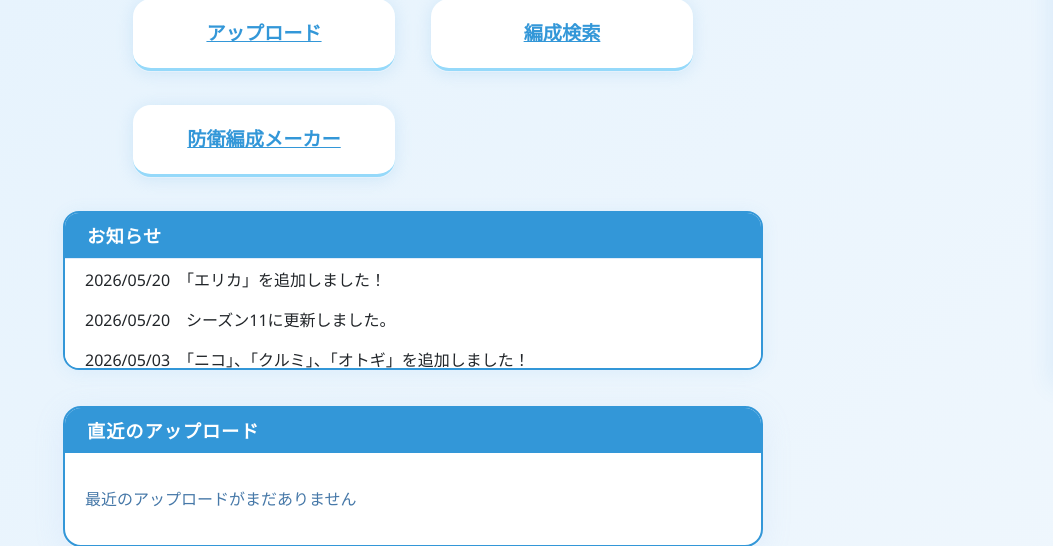
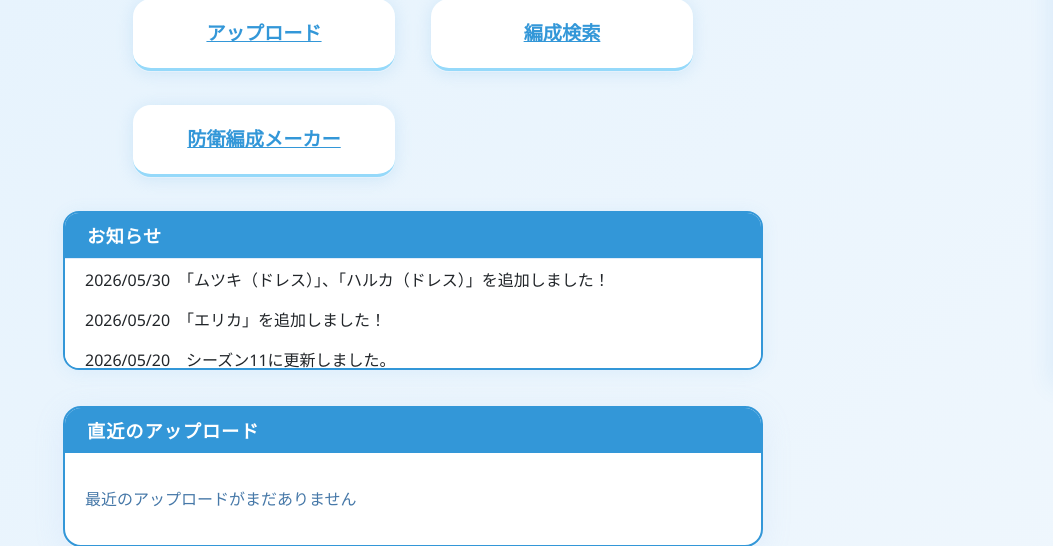
Before and after one commit to CCmoririn/blue-archive-battlelog-unified, a Flask app: template Blue_Archive_Battlelog_collect/templates/index.html in a window 1280 px wide. Shown: the part 414-960 px from the top of the page, without its empty margins (227-1280 px from the left). Run offline with Flask 3, Linux system fonts and the light colour scheme; the template is opened without the code that fills it, so the values that code supplies are empty; parts of the project's set-up code (start-up, migrations or seed data) failed here and were passed over.

Commit message:
生徒追加20260530

```diff
--- a/Blue_Archive_Battlelog_collect/templates/notices.html
+++ b/Blue_Archive_Battlelog_collect/templates/notices.html
@@ -1,4 +1,6 @@
 <div class="notice-box">
+  <p>2026/05/30　「ムツキ（ドレス）」、「ハルカ（ドレス）」を追加しました！</p>
+  <p>2026/05/20　「エリカ」を追加しました！</p>
   <p>2026/05/20　シーズン11に更新しました。</p>
   <p>2026/05/03　「ニコ」、「クルミ」、「オトギ」を追加しました！</p>
   <p>2026/04/07　「アカネ（制服）」を追加しました！</p>
--- a/Blue_Archive_Battlelog_collect_public/templates/notices.html
+++ b/Blue_Archive_Battlelog_collect_public/templates/notices.html
@@ -1,4 +1,5 @@
 <div class="notice-box">
+  <p>2026/05/30　「ムツキ（ドレス）」、「ハルカ（ドレス）」を追加しました！</p>
   <p>2026/05/20　「エリカ」を追加しました！</p>
   <p>2026/05/20　シーズン11に更新しました。</p>
   <p>2026/05/03　「ニコ」、「クルミ」、「オトギ」を追加しました！</p>
```
